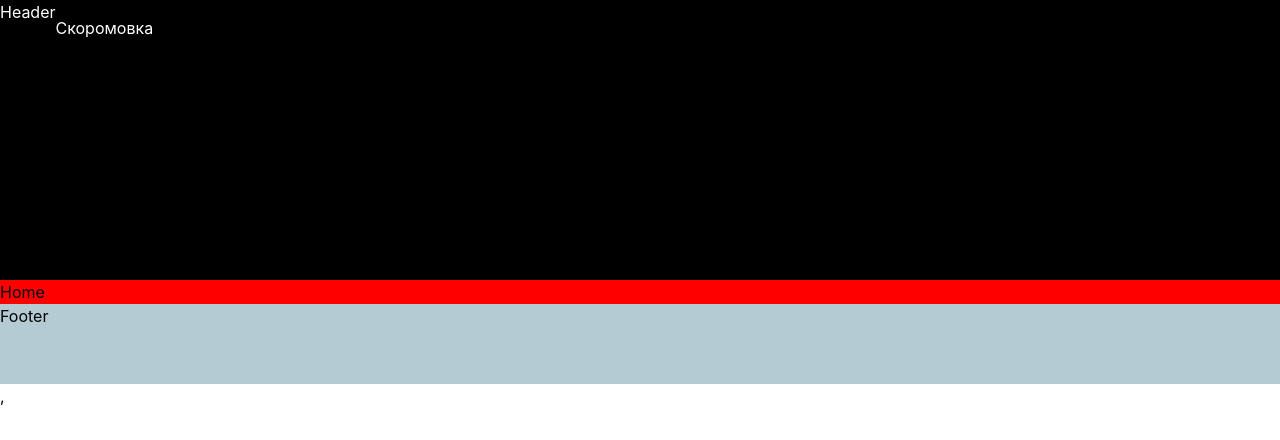
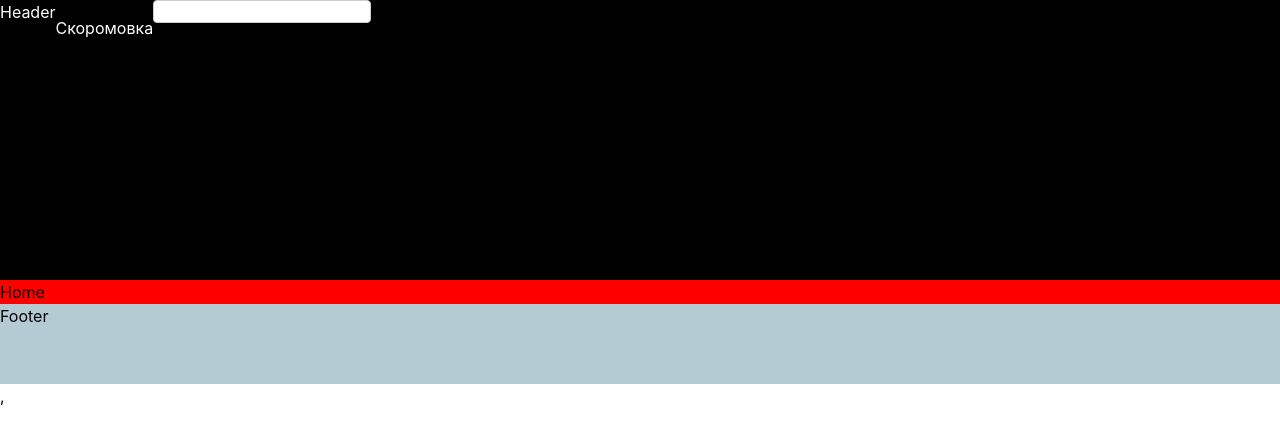
Before and after one commit to onlinestoreteam567/major, a React (Vite) app in the folder client/: page / in a window 1280 px wide. Shown: the top 440 px of the page. Built offline with nearby package versions, Linux system fonts and the light colour scheme.

Commit message:
Added SearchInput for products searching

```diff
--- a/client/src/components/Header/Header.jsx
+++ b/client/src/components/Header/Header.jsx
@@ -1,15 +1,20 @@
-import Dropdown from "../UI/Dropdown"
+import Dropdown from "../UI/Dropdown";
+import SearchInput from "../UI/SearchInput/SearchInput";
 const Header = () => {
   return (
-    <div style={
-      {backgroundColor: "black",
-       color: "white",
+    <div
+      style={{
+        backgroundColor: "black",
+        color: "white",
         minHeight: "280px",
-        display: "flex"}}>
-       Header
-       <Dropdown/>
+        display: "flex",
+      }}
+    >
+      Header
+      <Dropdown />
+      <SearchInput />
     </div>
-  )
-}
+  );
+};
 
 export default Header;
--- /dev/null
+++ b/client/src/components/UI/SearchInput/SearchInput.jsx
@@ -0,0 +1,58 @@
+import { useMemo, useState } from "react";
+import styles from "./index.module.scss";
+
+// Array of products example
+const products = [
+  { id: 1, name: "Laptop" },
+  { id: 2, name: "Smartphone" },
+  { id: 3, name: "Headphones" },
+  { id: 4, name: "Desk Chair" },
+  { id: 5, name: "Coffee Mug" },
+  { id: 6, name: "Notebook" },
+  { id: 7, name: "Gaming Mouse" },
+  { id: 8, name: "Keyboard" },
+  { id: 9, name: "Backpack" },
+  { id: 10, name: "Water Bottle" },
+];
+
+function SearchInput() {
+  const [inputValue, setInputValue] = useState("");
+  const handleInput = (e) => {
+    setInputValue(e.target.value);
+  };
+
+  const filteredProducts = useMemo(
+    () =>
+      products.filter((product) => {
+        if (inputValue !== "") {
+          return product.name.toLowerCase().includes(inputValue.toLowerCase());
+        }
+      }),
+    [inputValue]
+  );
+
+  return (
+    <>
+      <input
+        className={styles.searchInput}
+        type="text"
+        onChange={handleInput}
+        value={inputValue}
+      />
+
+      <ul>
+        {inputValue && filteredProducts.length > 0 ? (
+          <ul>
+            {filteredProducts.map((product) => (
+              <li key={product.id}>{product.name}</li>
+            ))}
+          </ul>
+        ) : (
+          inputValue && <p>No products found</p>
+        )}
+      </ul>
+    </>
+  );
+}
+
+export default SearchInput;
--- /dev/null
+++ b/client/src/components/UI/SearchInput/index.module.scss
@@ -0,0 +1,12 @@
+// Some styles in future
+
+.searchInput {
+  border: 1px solid #ccc;
+  padding: 8px;
+  border-radius: 4px;
+  font-size: 16px;
+  width: 200px;
+  height: 5px;
+  max-width: 400px;
+  margin-bottom: 20px;
+}
```
